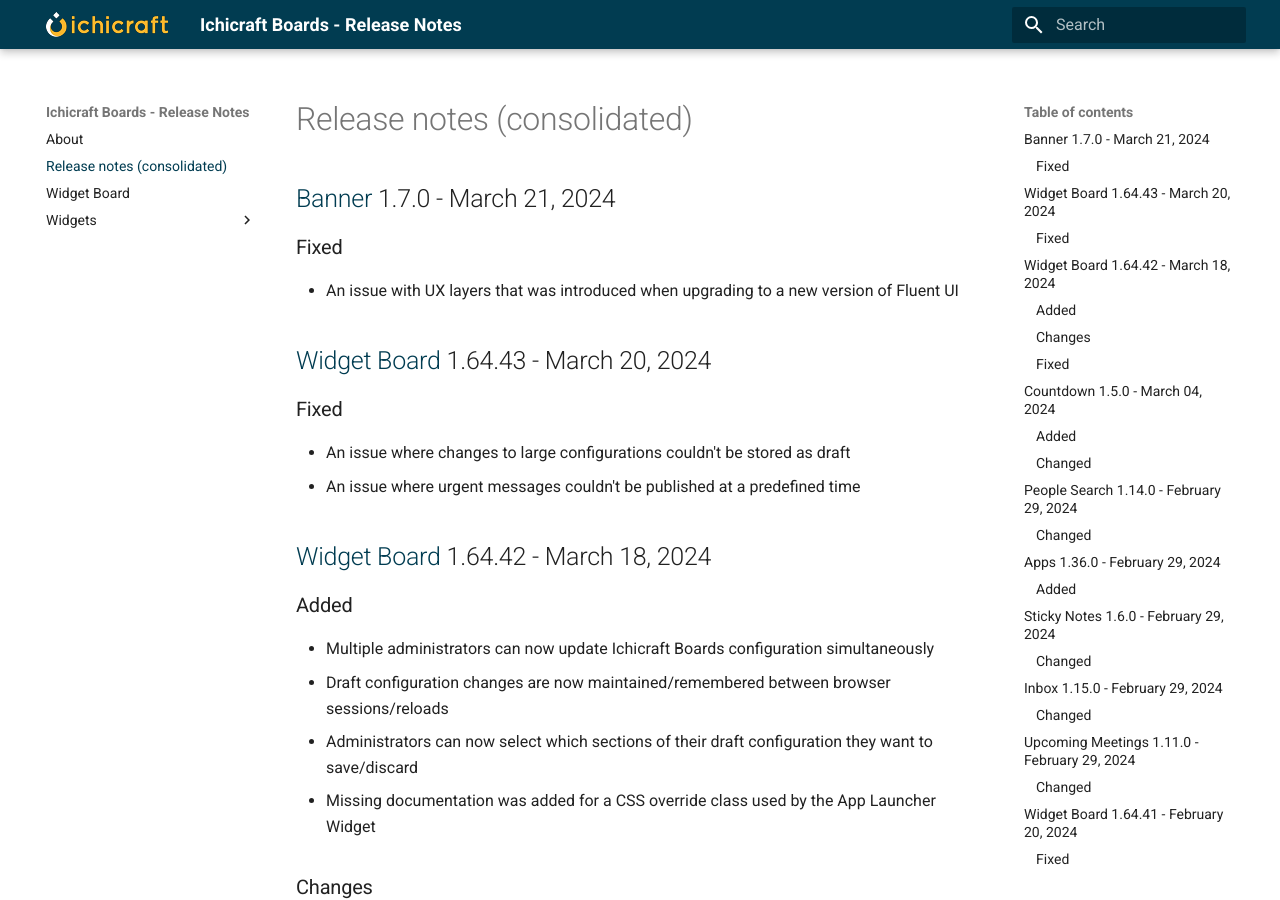
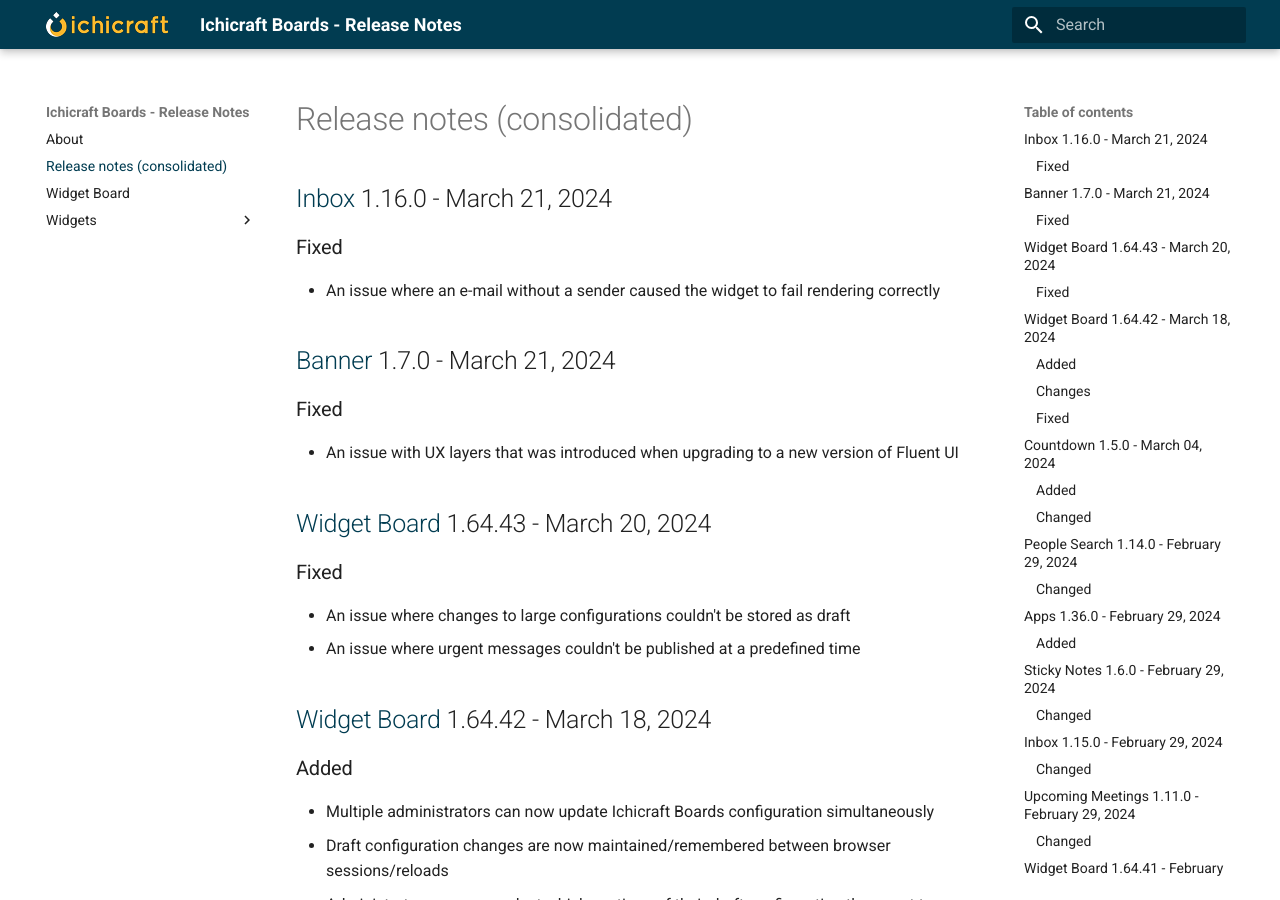
Before and after one commit to ichicraft/widgets-docs, an MkDocs documentation site: the page built from docs/Release-notes-(consolidated).md, in a window 1280 px wide and 900 px high. Built offline with MkDocs 1.6.1 and Material for MkDocs 9.7.7, drawn with Linux system fonts in a browser that asks for light colours.

Commit message:
Release notes updated by BuildService

```diff
--- a/docs/Release-notes-(consolidated).md
+++ b/docs/Release-notes-(consolidated).md
@@ -1,3 +1,8 @@
+## [Inbox](./Widgets/Inbox.md) 1.16.0 - March 21, 2024
+
+### Fixed
+- An issue where an e-mail without a sender caused the widget to fail rendering correctly
+
 ## [Banner](./Widgets/Banner.md) 1.7.0 - March 21, 2024
 
 
--- a/docs/Widgets/Inbox.md
+++ b/docs/Widgets/Inbox.md
@@ -1,3 +1,8 @@
+## 1.16.0 - March 21, 2024
+
+### Fixed
+- An issue where an e-mail without a sender caused the widget to fail rendering correctly
+
 ## 1.15.0 - February 29, 2024
 
 ### Changed
```
